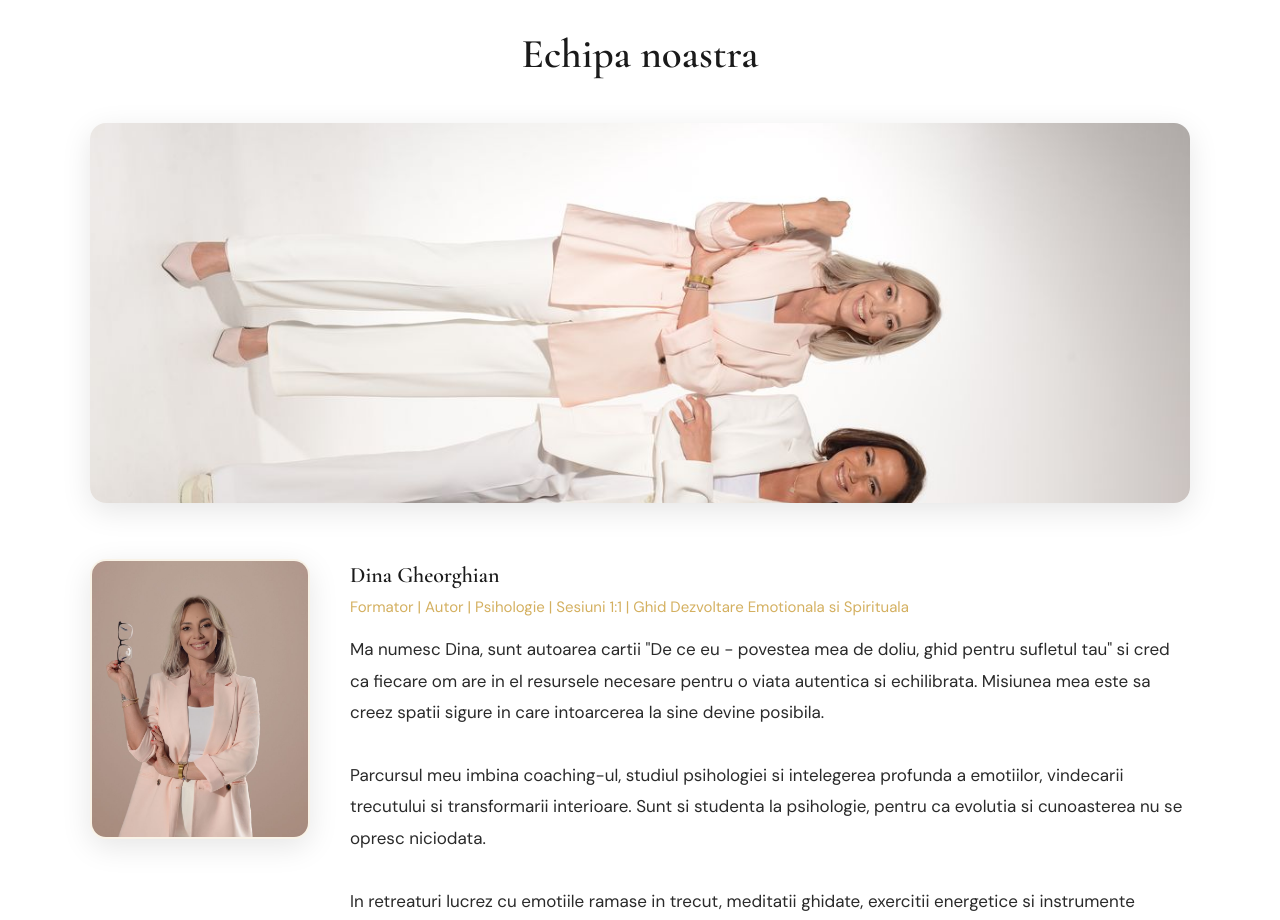
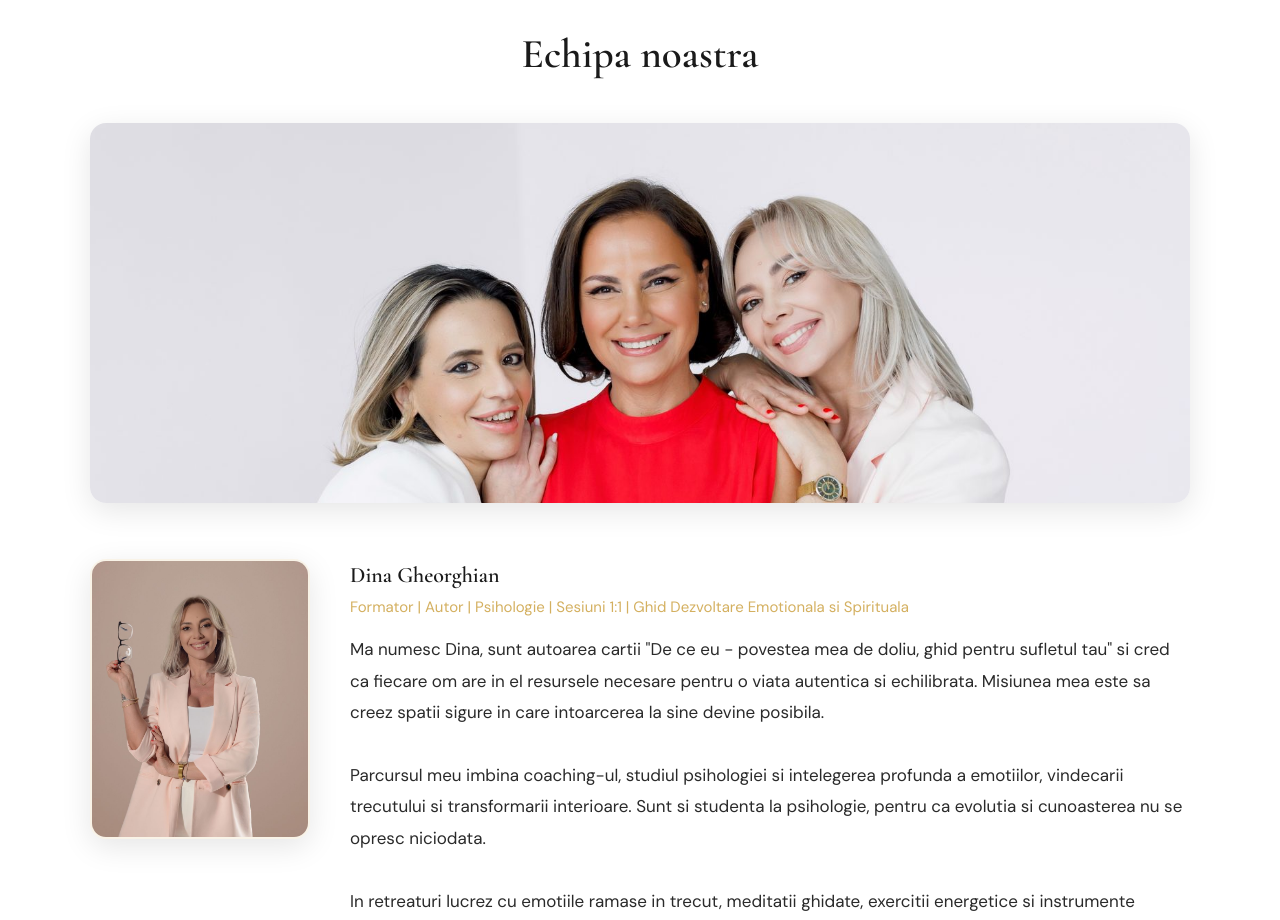
Before and after one commit to cataref/dinagheorghian.ro, a Next.js app: page /retreaturi/mind-soul in a window 1280 px wide. Shown: the part 7020-7940 px from the top of the page. Built offline with nearby package versions, Linux system fonts and the light colour scheme.

Commit message:
Add files via upload

```diff
--- a/src/app/retreaturi/mind-soul/MindSoulContent.tsx
+++ b/src/app/retreaturi/mind-soul/MindSoulContent.tsx
@@ -460,7 +460,7 @@ export default function MindSoulContent() {
           {/* Trio banner */}
           <Reveal>
             <div className="rounded-2xl overflow-hidden mb-14" style={{ boxShadow: "0 8px 30px rgba(0,0,0,0.1)" }}>
-              <img src="/images/retreat/trio-standing.jpg" alt="Echipa Mind & Soul" className="w-full h-[280px] md:h-[380px] object-cover object-top" />
+              <img src="/images/retreat/team-group.jpg" alt="Echipa Mind & Soul" className="w-full h-[280px] md:h-[380px] object-cover object-top" />
             </div>
           </Reveal>
 
```
Also changed, not shown: public/images/retreat/team-group.jpg (added).
